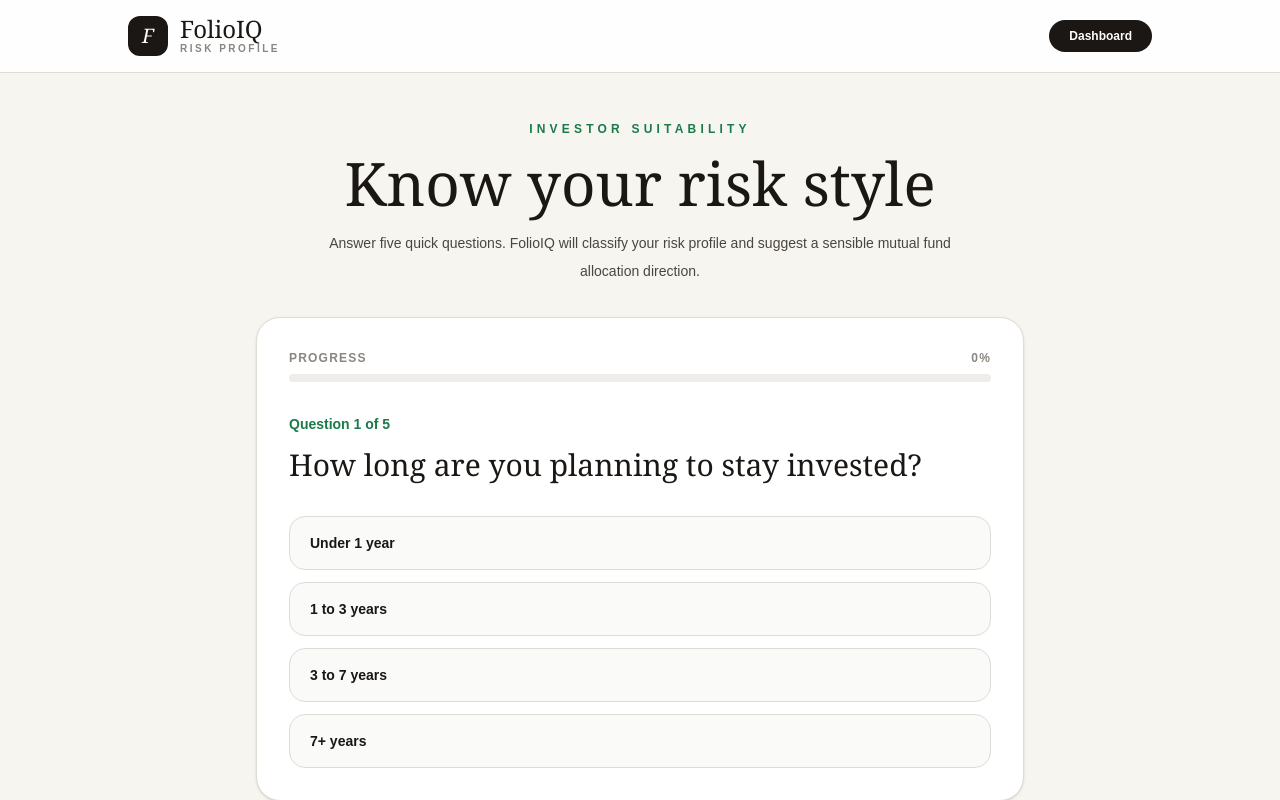
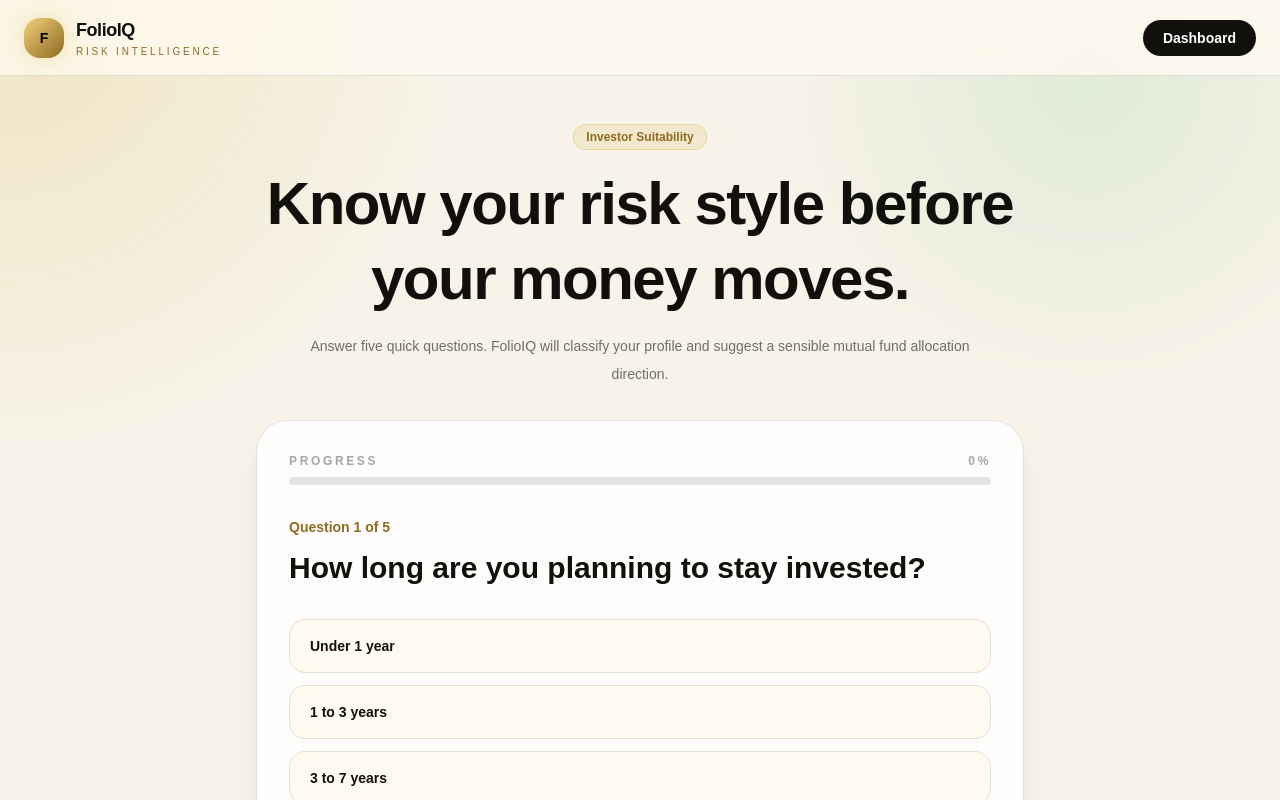
Before and after one commit to askgogo84/FolioIQ, a Next.js app: page /risk in a window 1280 px wide. Shown: the top 800 px of the page. Built offline with nearby package versions, Linux system fonts and the light colour scheme.

Commit message:
Align risk profile page with FolioIQ light-first design system

```diff
--- a/src/app/risk/page.tsx
+++ b/src/app/risk/page.tsx
@@ -1,89 +1,25 @@
 "use client"
 
 import { useMemo, useState } from "react"
+import Link from "next/link"
 
 const questions = [
-  {
-    question: "How long are you planning to stay invested?",
-    options: [
-      { label: "Under 1 year", score: 1 },
-      { label: "1 to 3 years", score: 2 },
-      { label: "3 to 7 years", score: 3 },
-      { label: "7+ years", score: 4 },
-    ],
-  },
-  {
-    question: "If your portfolio fell 30% in 3 months, what would you do?",
-    options: [
-      { label: "Panic and sell all", score: 1 },
-      { label: "Sell some to reduce risk", score: 2 },
-      { label: "Hold steady and wait", score: 3 },
-      { label: "Buy more if fundamentals are strong", score: 4 },
-    ],
-  },
-  {
-    question: "What is your main investment goal?",
-    options: [
-      { label: "Protect capital", score: 1 },
-      { label: "Steady growth with lower volatility", score: 2 },
-      { label: "Long-term wealth creation", score: 3 },
-      { label: "Maximum growth, higher risk is fine", score: 4 },
-    ],
-  },
-  {
-    question: "How much monthly SIP can you commit comfortably?",
-    options: [
-      { label: "Under Rs. 5,000", score: 1 },
-      { label: "Rs. 5,000 to Rs. 25,000", score: 2 },
-      { label: "Rs. 25,000 to Rs. 1 lakh", score: 3 },
-      { label: "Over Rs. 1 lakh", score: 4 },
-    ],
-  },
-  {
-    question: "How experienced are you with market-linked investments?",
-    options: [
-      { label: "Beginner", score: 1 },
-      { label: "Mostly FD, PPF or RD", score: 2 },
-      { label: "Have mutual funds or stocks", score: 3 },
-      { label: "Active investor", score: 4 },
-    ],
-  },
+  { question: "How long are you planning to stay invested?", options: [{ label: "Under 1 year", score: 1 }, { label: "1 to 3 years", score: 2 }, { label: "3 to 7 years", score: 3 }, { label: "7+ years", score: 4 }] },
+  { question: "If your portfolio fell 30% in 3 months, what would you do?", options: [{ label: "Panic and sell all", score: 1 }, { label: "Sell some to reduce risk", score: 2 }, { label: "Hold steady and wait", score: 3 }, { label: "Buy more if fundamentals are strong", score: 4 }] },
+  { question: "What is your main investment goal?", options: [{ label: "Protect capital", score: 1 }, { label: "Steady growth with lower volatility", score: 2 }, { label: "Long-term wealth creation", score: 3 }, { label: "Maximum growth, higher risk is fine", score: 4 }] },
+  { question: "How much monthly SIP can you commit comfortably?", options: [{ label: "Under ₹5,000", score: 1 }, { label: "₹5,000 to ₹25,000", score: 2 }, { label: "₹25,000 to ₹1 lakh", score: 3 }, { label: "Over ₹1 lakh", score: 4 }] },
+  { question: "How experienced are you with market-linked investments?", options: [{ label: "Beginner", score: 1 }, { label: "Mostly FD, PPF or RD", score: 2 }, { label: "Have mutual funds or stocks", score: 3 }, { label: "Active investor", score: 4 }] },
 ]
 
 function getProfile(total: number) {
-  if (total <= 10) {
-    return {
-      label: "Conservative",
-      emoji: "Shield",
-      color: "#1d4ed8",
-      allocation: "50% Debt/Liquid, 30% Hybrid/BAF, 20% Large Cap",
-      note: "Your priority should be capital protection, smoother returns and avoiding high portfolio drawdowns.",
-    }
-  }
-
-  if (total <= 15) {
-    return {
-      label: "Moderate",
-      emoji: "Balance",
-      color: "#b45309",
-      allocation: "35% Large Cap, 25% Flexi Cap, 25% Mid Cap, 15% Debt",
-      note: "You can take equity exposure, but your portfolio should avoid unnecessary fund overlap and excessive small-cap risk.",
-    }
-  }
-
-  return {
-    label: "Aggressive",
-    emoji: "Growth",
-    color: "#c0392b",
-    allocation: "35% Small/Mid Cap, 30% Flexi Cap, 20% Large Cap, 15% Sectoral or Tactical",
-    note: "You can handle volatility, but the portfolio still needs discipline, diversification and tax awareness.",
-  }
+  if (total <= 10) return { label: "Conservative", allocation: "50% Debt/Liquid, 30% Hybrid/BAF, 20% Large Cap", note: "Your priority should be capital protection, smoother returns and avoiding high drawdowns." }
+  if (total <= 15) return { label: "Balanced", allocation: "35% Large Cap, 25% Flexi Cap, 25% Mid Cap, 15% Debt", note: "You can take equity exposure, but should avoid unnecessary fund overlap and excessive small-cap risk." }
+  return { label: "Aggressive", allocation: "35% Small/Mid Cap, 30% Flexi Cap, 20% Large Cap, 15% Tactical", note: "You can handle volatility, but still need discipline, diversification and tax awareness." }
 }
 
 export default function RiskProfilePage() {
   const [step, setStep] = useState(0)
   const [answers, setAnswers] = useState<number[]>([])
-
   const total = useMemo(() => answers.reduce((sum, score) => sum + score, 0), [answers])
   const isDone = answers.length === questions.length
   const profile = isDone ? getProfile(total) : null
@@ -95,124 +31,56 @@ export default function RiskProfilePage() {
     setStep((current) => Math.min(current + 1, questions.length - 1))
   }
 
-  function resetQuiz() {
-    setStep(0)
-    setAnswers([])
-  }
+  function resetQuiz() { setStep(0); setAnswers([]) }
 
   return (
-    <main className="min-h-screen bg-[#f7f5f0] text-[#1a1714]">
-      <header className="sticky top-0 z-50 border-b border-[#e0dcd5] bg-white/90 px-6 py-4 backdrop-blur">
-        <div className="mx-auto flex max-w-5xl items-center justify-between">
-          <a href="/" className="flex items-center gap-3">
-            <div className="flex h-10 w-10 items-center justify-center rounded-xl bg-[#1a1714] text-white">
-              <span className="font-serif text-xl italic">F</span>
-            </div>
-            <div>
-              <div className="font-serif text-2xl leading-none">FolioIQ</div>
-              <div className="text-[10px] font-semibold uppercase tracking-[0.25em] text-[#8a857e]">
-                Risk Profile
-              </div>
-            </div>
-          </a>
-
-          <a
-            href="/dashboard"
-            className="rounded-full bg-[#1a1714] px-5 py-2 text-xs font-semibold text-white"
-          >
-            Dashboard
-          </a>
+    <main className="min-h-screen bg-[#f7f3e8] text-[#11100d]">
+      <div className="fixed inset-0 pointer-events-none bg-[radial-gradient(circle_at_top_left,rgba(212,175,55,.22),transparent_30%),radial-gradient(circle_at_85%_10%,rgba(22,163,74,.10),transparent_24%)]" />
+      <div className="relative z-10">
+        <header className="sticky top-0 z-50 border-b border-black/10 bg-[#fffaf0]/80 backdrop-blur-2xl">
+          <div className="mx-auto flex max-w-7xl items-center justify-between px-6 py-4">
+            <Link href="/dashboard-v2" className="flex items-center gap-3">
+              <div className="flex h-10 w-10 items-center justify-center rounded-2xl bg-gradient-to-br from-[#f4d27a] to-[#8d6b22] text-sm font-black text-black shadow-[0_0_26px_rgba(212,175,55,.35)]">F</div>
+              <div><div className="text-lg font-black tracking-tight">FolioIQ</div><div className="text-[10px] uppercase tracking-[0.28em] text-[#8d6b22]">Risk Intelligence</div></div>
+            </Link>
+            <Link href="/dashboard-v2" className="rounded-full bg-[#11100d] px-5 py-2 text-sm font-bold text-white">Dashboard</Link>
           </div>
         </header>
 
-      <section className="mx-auto max-w-5xl px-6 py-12">
-        <div className="mb-8 text-center">
-          <p className="text-xs font-semibold uppercase tracking-[0.35em] text-[#1a7a4a]">
-            Investor Suitability
-          </p>
-          <h1 className="mt-4 font-serif text-5xl md:text-6xl">Know your risk style</h1>
-          <p className="mx-auto mt-4 max-w-2xl text-sm leading-7 text-[#4a453f]">
-            Answer five quick questions. FolioIQ will classify your risk profile and suggest a sensible mutual fund allocation direction.
-          </p>
+        <section className="mx-auto max-w-7xl px-6 py-12">
+          <div className="mx-auto mb-8 max-w-3xl text-center">
+            <div className="mb-4 inline-flex rounded-full border border-[#d4af37]/30 bg-[#d4af37]/15 px-3 py-1 text-xs font-bold text-[#8d6b22]">Investor Suitability</div>
+            <h1 className="text-5xl font-black leading-tight tracking-tight md:text-6xl">Know your risk style before your money moves.</h1>
+            <p className="mx-auto mt-4 max-w-2xl text-sm leading-7 text-black/55">Answer five quick questions. FolioIQ will classify your profile and suggest a sensible mutual fund allocation direction.</p>
           </div>
 
-        <div className="mx-auto max-w-3xl rounded-3xl border border-[#e0dcd5] bg-white p-6 shadow-sm md:p-8">
+          <div className="mx-auto max-w-3xl rounded-[2rem] border border-black/10 bg-white/80 p-6 shadow-xl backdrop-blur-xl md:p-8">
             <div className="mb-8">
-            <div className="mb-2 flex justify-between text-xs font-semibold uppercase tracking-widest text-[#8a857e]">
-              <span>Progress</span>
-              <span>{progress}%</span>
-            </div>
-            <div className="h-2 overflow-hidden rounded-full bg-[#efecea]">
-              <div className="h-full rounded-full bg-[#1a7a4a] transition-all" style={{ width: `${progress}%` }} />
-            </div>
+              <div className="mb-2 flex justify-between text-xs font-black uppercase tracking-[0.22em] text-black/35"><span>Progress</span><span>{progress}%</span></div>
+              <div className="h-2 overflow-hidden rounded-full bg-black/10"><div className="h-full rounded-full bg-[#d4af37] transition-all" style={{ width: `${progress}%` }} /></div>
             </div>
 
             {!isDone ? (
               <div>
-              <p className="text-sm font-semibold text-[#1a7a4a]">
-                Question {step + 1} of {questions.length}
-              </p>
-              <h2 className="mt-3 font-serif text-3xl leading-tight">
-                {questions[step].question}
-              </h2>
-
+                <p className="text-sm font-black text-[#8d6b22]">Question {step + 1} of {questions.length}</p>
+                <h2 className="mt-3 text-3xl font-black leading-tight">{questions[step].question}</h2>
                 <div className="mt-8 grid gap-3">
-                {questions[step].options.map((option) => (
-                  <button
-                    key={option.label}
-                    onClick={() => selectAnswer(option.score)}
-                    className="rounded-2xl border border-[#e0dcd5] bg-[#fafaf8] px-5 py-4 text-left text-sm font-semibold transition hover:-translate-y-0.5 hover:border-[#1a7a4a] hover:bg-[#e8f5ee] hover:text-[#1a7a4a]"
-                  >
-                    {option.label}
-                  </button>
-                ))}
+                  {questions[step].options.map((option) => <button key={option.label} onClick={() => selectAnswer(option.score)} className="rounded-2xl border border-black/10 bg-[#fffaf0] px-5 py-4 text-left text-sm font-bold transition hover:-translate-y-0.5 hover:border-[#d4af37] hover:bg-[#fff2bd]">{option.label}</button>)}
                 </div>
               </div>
-          ) : (
-            profile && (
+            ) : profile && (
               <div className="text-center">
-                <div className="mx-auto flex h-16 w-16 items-center justify-center rounded-2xl bg-[#1a1714] text-white">
-                  <span className="font-serif text-3xl italic">F</span>
+                <div className="mx-auto flex h-16 w-16 items-center justify-center rounded-2xl bg-[#11100d] text-2xl font-black text-[#f4d27a]">F</div>
+                <p className="mt-6 text-xs font-black uppercase tracking-[0.35em] text-black/35">Your profile</p>
+                <h2 className="mt-3 text-5xl font-black text-[#8d6b22]">{profile.label}</h2>
+                <p className="mx-auto mt-4 max-w-xl text-sm leading-7 text-black/55">{profile.note}</p>
+                <div className="mt-8 rounded-2xl border border-[#d4af37]/35 bg-[#fff7d6] p-6 text-left"><p className="text-xs font-black uppercase tracking-widest text-[#8d6b22]">Suggested allocation direction</p><p className="mt-3 text-2xl font-black">{profile.allocation}</p><p className="mt-3 text-xs leading-6 text-black/55">Educational view only. This is not financial advice.</p></div>
+                <div className="mt-8 flex flex-col justify-center gap-3 sm:flex-row"><Link href="/dashboard-v2" className="rounded-full bg-[#11100d] px-7 py-3 text-sm font-bold text-white">Build Portfolio</Link><button onClick={resetQuiz} className="rounded-full border border-black/10 bg-white px-7 py-3 text-sm font-bold">Retake Quiz</button></div>
               </div>
-                <p className="mt-6 text-xs font-semibold uppercase tracking-[0.35em] text-[#8a857e]">
-                  Your profile
-                </p>
-                <h2 className="mt-3 font-serif text-5xl" style={{ color: profile.color }}>
-                  {profile.label}
-                </h2>
-                <p className="mx-auto mt-4 max-w-xl text-sm leading-7 text-[#4a453f]">
-                  {profile.note}
-                </p>
-
-                <div className="mt-8 rounded-2xl border border-[#b6ddc8] bg-[#f0faf5] p-6 text-left">
-                  <p className="text-xs font-semibold uppercase tracking-widest text-[#1a7a4a]">
-                    Suggested allocation direction
-                  </p>
-                  <p className="mt-3 font-serif text-2xl">{profile.allocation}</p>
-                  <p className="mt-3 text-xs leading-6 text-[#4a453f]">
-                    Educational view only. This is not financial advice. Final fund selection should consider your goals, income stability, existing assets, tax slab and emergency fund.
-                  </p>
-                </div>
-
-                <div className="mt-8 flex flex-col justify-center gap-3 sm:flex-row">
-                  <a
-                    href="/dashboard"
-                    className="rounded-full bg-[#1a1714] px-7 py-3 text-sm font-semibold text-white shadow-md"
-                  >
-                    Build Portfolio
-                  </a>
-                  <button
-                    onClick={resetQuiz}
-                    className="rounded-full border border-[#d0ccc5] bg-white px-7 py-3 text-sm font-semibold"
-                  >
-                    Retake Quiz
-                  </button>
-                </div>
-              </div>
-            )
             )}
           </div>
         </section>
+      </div>
     </main>
   )
 }
```
Lines whose indentation alone changed are shown as unchanged.
